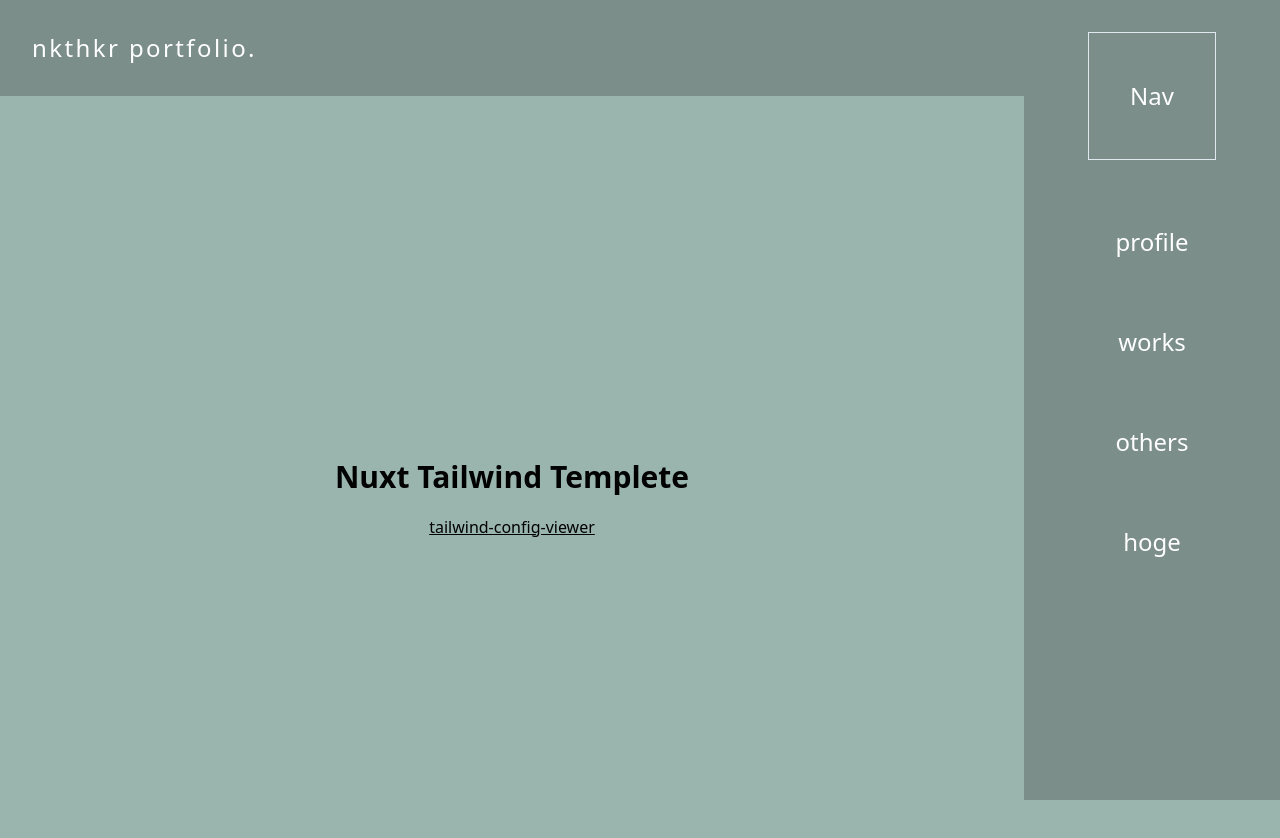
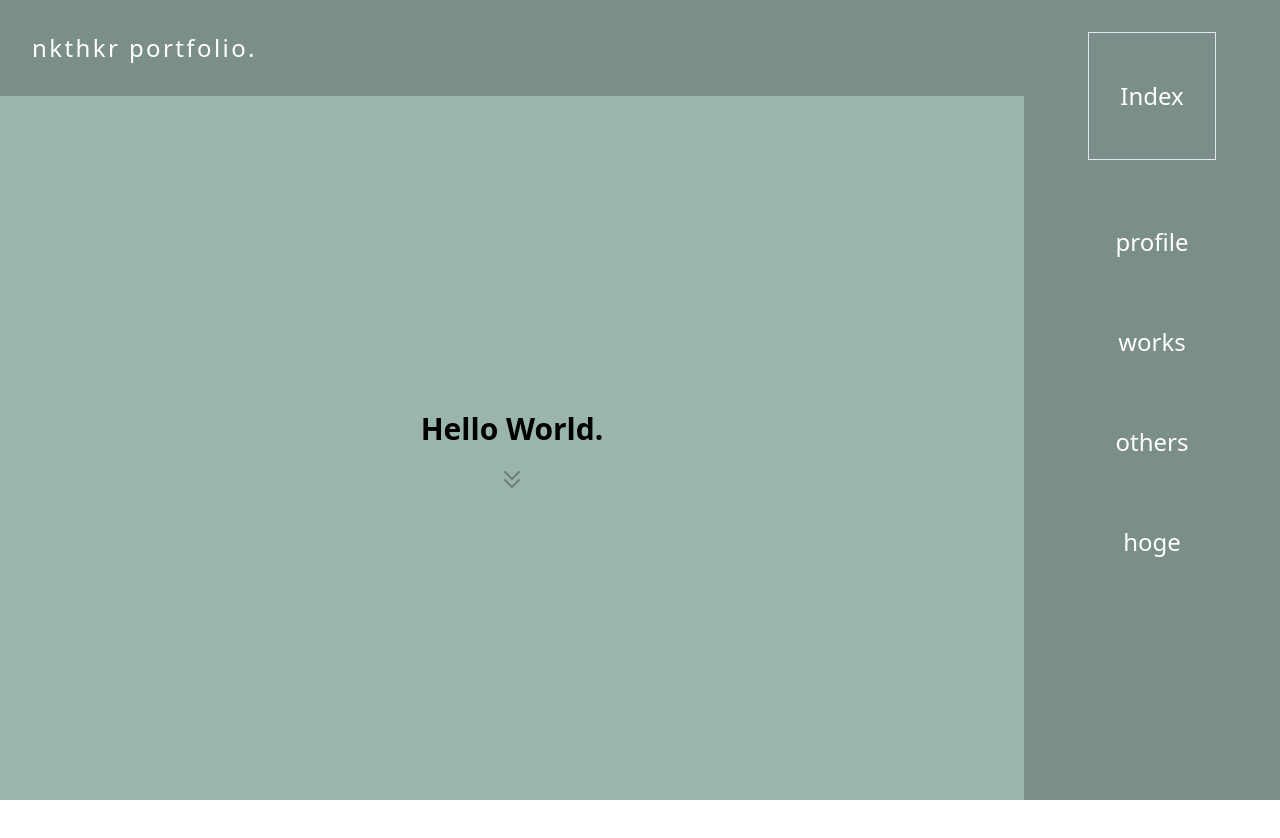
Before and after one commit to nacal/portfolio, a Nuxt app: page / in a window 1280 px wide. Shown: the top 838 px of the page. After the commit the page ends 800 px from the top, so only its background shows below. Built offline with nearby package versions, Linux system fonts and the light colour scheme.

Commit message:
Develop scroll down icon

```diff
--- a/components/Hamburger.vue
+++ b/components/atoms/Hamburger.vue
@@ -17,8 +17,8 @@
 
 <script>
 import { mapMutations } from 'vuex'
-import MenuIcon from '../components/icons/MenuIcon'
-import MenuCloseIcon from '../components/icons/MenuCloseIcon'
+import MenuIcon from '@/components/icons/MenuIcon'
+import MenuCloseIcon from '@/components/icons/MenuCloseIcon'
 
 export default {
   components: { MenuIcon, MenuCloseIcon },
--- /dev/null
+++ b/components/atoms/ScrollDown.vue
@@ -0,0 +1,31 @@
+<template>
+  <div class="mt-4 animate-scroll"><ScrollDownIcon /></div>
+</template>
+
+<script>
+import ScrollDownIcon from '@/components/icons/ScrollDownIcon'
+
+export default {
+  components: {
+    ScrollDownIcon,
+  },
+}
+</script>
+
+<style lang="postcss" scoped>
+.animate-scroll {
+  animation: scroll 2.5s infinite;
+}
+
+@keyframes scroll {
+  0% {
+    opacity: 1;
+    transform: translateY(0);
+  }
+
+  100% {
+    opacity: 0;
+    transform: translateY(24px);
+  }
+}
+</style>
--- /dev/null
+++ b/components/icons/ScrollDownIcon.vue
@@ -0,0 +1,16 @@
+<template>
+  <svg
+    class="w-6 h-6 text-secondary"
+    fill="none"
+    stroke="currentColor"
+    viewBox="0 0 24 24"
+    xmlns="http://www.w3.org/2000/svg"
+  >
+    <path
+      stroke-linecap="round"
+      stroke-linejoin="round"
+      stroke-width="2"
+      d="M19 13l-7 7-7-7m14-8l-7 7-7-7"
+    ></path>
+  </svg>
+</template>
--- a/components/layout/GlobalNav.vue
+++ b/components/organisms/GlobalNav.vue
@@ -3,7 +3,7 @@
     class="h-screen w-64 fixed top-24 bottom-0 right-0 overflow-y-auto bg-primary"
   >
     <div class="w-32 h-32 mx-auto border flex flex-center mt-8">
-      <h1 class="text-center text-white text-2xl font-extralight">Nav</h1>
+      <h1 class="text-center text-white text-2xl font-extralight">Index</h1>
     </div>
     <ul class="mb-24 mt-8">
       <li
--- a/components/layout/Header.vue
+++ b/components/organisms/Header.vue
@@ -10,7 +10,7 @@
 </template>
 
 <script>
-import Hamburger from '../Hamburger.vue'
+import Hamburger from '@/components/atoms/Hamburger'
 
 export default {
   components: { Hamburger },
--- a/layouts/default.vue
+++ b/layouts/default.vue
@@ -18,9 +18,9 @@
 </template>
 
 <script>
-import Header from '../components/layout/Header'
-import GlobalNav from '../components/layout/GlobalNav'
-import Overlay from '../components/layout/Overlay'
+import Header from '@/components/organisms/Header'
+import GlobalNav from '@/components/organisms/GlobalNav'
+import Overlay from '@/components/atoms/Overlay'
 
 export default {
   components: {
--- a/pages/index.vue
+++ b/pages/index.vue
@@ -1,18 +1,23 @@
 <template>
   <div class="container">
-    <h1 class="font-bold text-3xl">Nuxt Tailwind Templete</h1>
-    <nuxt-link to="/_tailwind/" class="underline mt-4"
-      >tailwind-config-viewer</nuxt-link
-    >
+    <h1 class="font-bold text-3xl">Hello World.</h1>
+    <ScrollDown />
   </div>
 </template>
 
 <script>
-export default {}
+import ScrollDown from '@/components/atoms/ScrollDown'
+
+export default {
+  components: {
+    ScrollDown,
+  },
+}
 </script>
 
 <style lang="postcss">
 .container {
-  @apply min-h-screen flex flex-col justify-center items-center text-center mx-auto;
+  min-height: calc(100vh - 6rem);
+  @apply flex flex-col justify-center items-center text-center mx-auto;
 }
 </style>
```
Also changed, not shown: components/atoms/Overlay.vue (renamed from components/layout/Overlay.vue).
